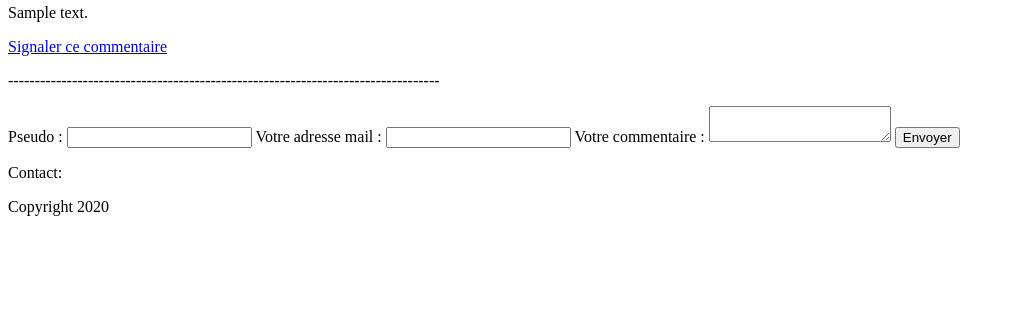
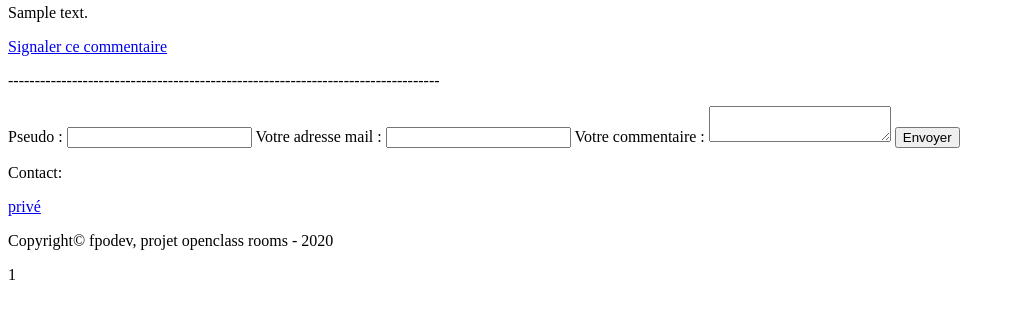
Before and after one commit to fpodev/Cr-ez-un-blog-pour-un-crivain, a PHP site: template Librairies/View/BilletView.php in a window 1280 px wide. Shown: the part 233-552 px from the top of the page, without its empty margins (0-1015 px from the left). Run offline with PHP 8.4, Linux system fonts and the light colour scheme; the template is opened without the code that fills it: most values are stand-ins (such as "Sample title", 1, 10 or a date in 2020).

Commit message:
corection erreur et ajout copyright

```diff
--- a/Librairies/Template/Footer.php
+++ b/Librairies/Template/Footer.php
@@ -2,7 +2,10 @@
  <div>
  <p>Contact: </p>
  </div>
+<div>
+<p><a href="<?="index.php?connexion"?>">privé</a></p>
+</div>
  <div>
- <p>Copyright <?=$date= date('Y')?></p>
+ <p>Copyright© fpodev, projet openclass rooms - <?=$date= date('Y')?></p>
  </div>
- </footer
+</footer>
```
